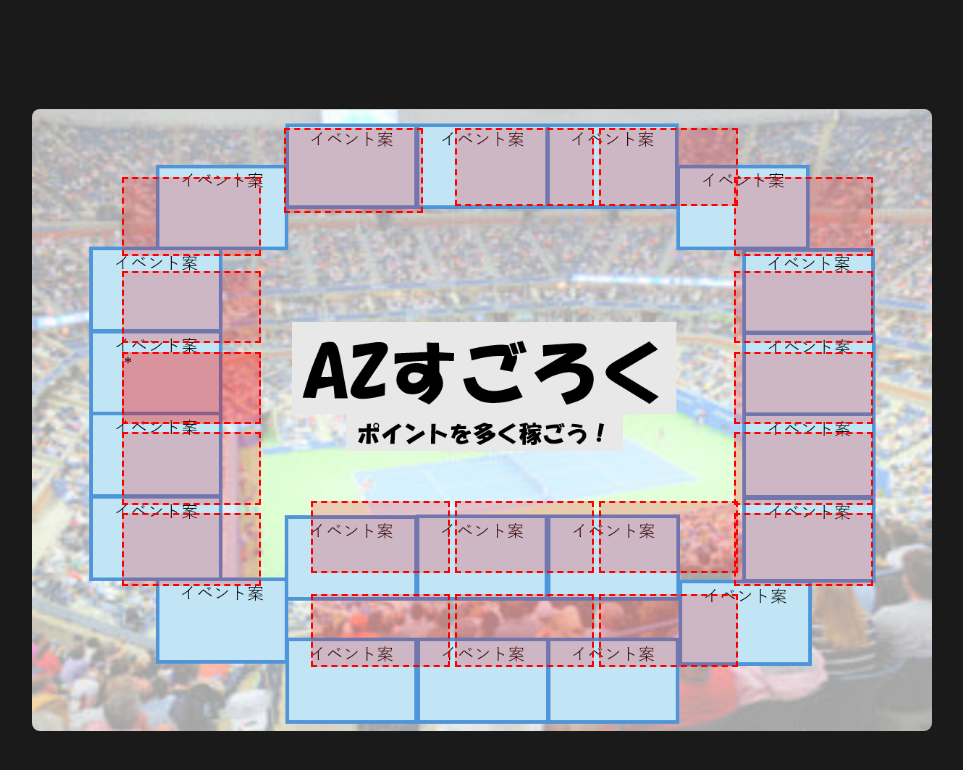
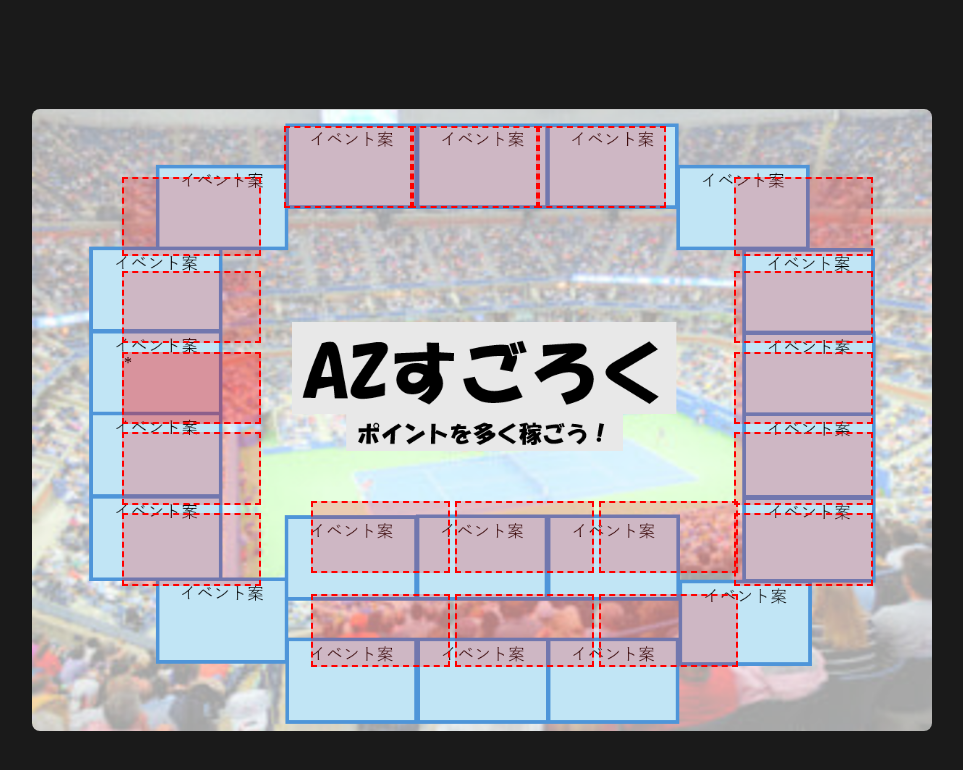
Before and after one commit to shu-ozw/az-sugoroku, a plain HTML site: page index.html in a window 1280 px wide. Shown: the whole page, without its empty margins (158-1121 px from the left). Drawn offline with Linux system fonts and the light colour scheme.

Commit message:
Add files via upload

```diff
--- a/index.html
+++ b/index.html
@@ -61,9 +61,9 @@
         /* ─── 最初の赤枠の座標に戻した設定 ─── */
         /* 上部エリア */
         .cell-top-1  { top: 11%; left: 10%; width: 15%; height: 12%; }
-        .cell-top-2  { top: 3%;  left: 28%; width: 15%; height: 13%; }
-        .cell-top-3  { top: 3%;  left: 47%; width: 15%; height: 12%; }
-        .cell-top-4  { top: 3%;  left: 63%; width: 15%; height: 12%; }
+        .cell-top-2  { top: 2.7%;  left: 28%; width: 14%; height: 12.5%; }
+        .cell-top-3  { top: 2.7%;  left: 42%; width: 14%; height: 12.5%; }
+        .cell-top-4  { top: 2.7%;  left: 56%; width: 14%; height: 12.5%; }
         .cell-top-5  { top: 11%; left: 78%; width: 15%; height: 12%; }
 
         /* 左右の縦エリア */
```
